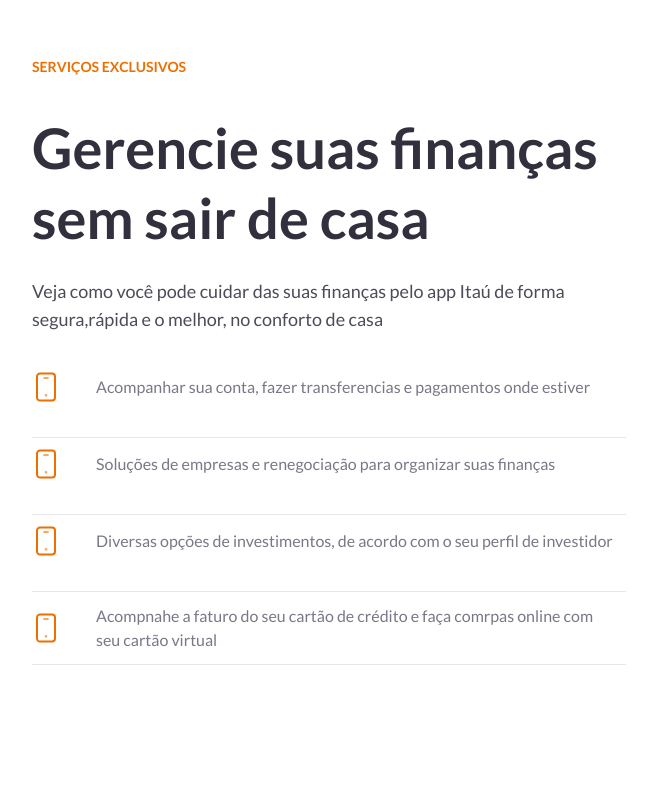
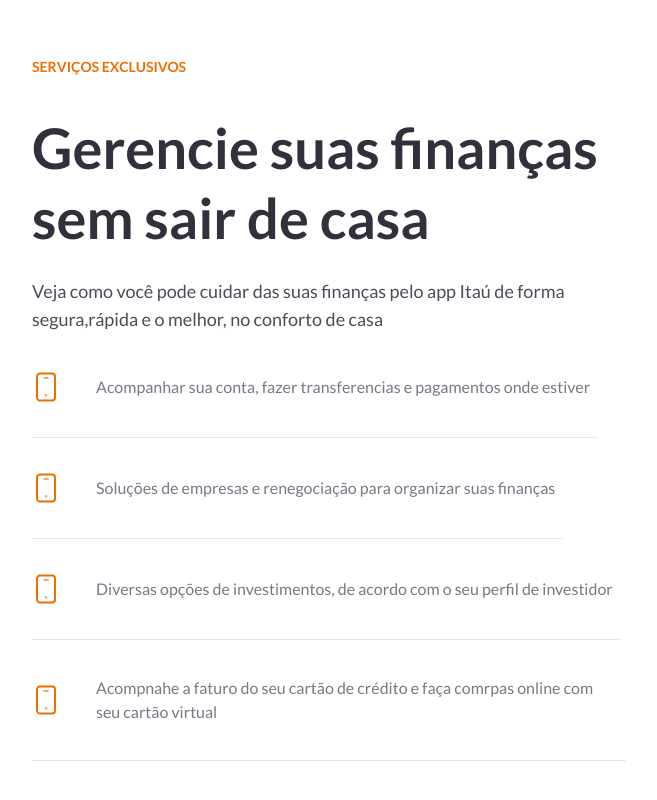
Before and after one commit to DigoFernandes/landingPage, a Next.js app: page / in a window 1280 px wide. Shown: the part 855-1655 px from the top of the page, without its empty margins (0-657 px from the left). Built offline with nearby package versions, Linux system fonts and the light colour scheme.

Commit message:
Criado List component

```diff
--- /dev/null
+++ b/src/components/List.tsx
@@ -0,0 +1,19 @@
+import Image from "next/image";
+import React from "react";
+
+type Props = {
+  icon: string;
+  alt: string;
+  desc: string;
+};
+
+export default function List({ icon, alt, desc }: Props) {
+  return (
+    <li className="flex items-center gap-9 pb-9 border-b-[1px] border-opacity-gray">
+      <div className="w-7 h-7 flex items-center justify-center">
+        <Image src={icon} alt={alt} />
+      </div>
+      <p className="flex-1 text-txt-gray pr-2">{desc}</p>
+    </li>
+  );
+}
--- a/src/components/SectionServices.tsx
+++ b/src/components/SectionServices.tsx
@@ -1,7 +1,8 @@
 import React from "react";
 import Container from "./Container";
-import IconPhone from "@/assets/icon-phone.svg"
+import IconPhone from "@/assets/icon-phone.svg";
 import Image from "next/image";
+import List from "./List";
 
 export default function SectionServices() {
   return (
@@ -19,42 +20,30 @@ export default function SectionServices() {
             segura,rápida e o melhor, no conforto de casa
           </p>
 
-          <ul>
-            <li className="flex items-center gap-9 pb-9 border-b-[1px] border-opacity-gray">
-              <div className="w-7 h-7 flex items-center justify-center">
-                <Image src={IconPhone} alt="Phone icon" />
-              </div>
-              <p className="flex-1 text-txt-gray pr-2">
-                Acompanhar sua conta, fazer transferencias e pagamentos onde
-                estiver
-              </p>
-            </li>
-            <li className="flex pt-3 items-center gap-9 pb-9 border-b-[1px] border-opacity-gray">
-              <div className="w-7 h-7 flex items-center justify-center">
-                <Image src={IconPhone} alt="Phone icon" />
-              </div>
-              <p className="flex-1 text-txt-gray pr-2">
-                Soluções de empresas e renegociação para organizar suas finanças
-              </p>
-            </li>
-            <li className="flex items-center pt-3 gap-9 pb-9 border-b-[1px] border-opacity-gray">
-              <div className="w-7 h-7 flex items-center justify-center">
-                <Image src={IconPhone} alt="Phone icon" />
-              </div>
-              <p className="flex-1 text-txt-gray pr-2">
-                Diversas opções de investimentos, de acordo com o seu perfil de
-                investidor
-              </p>
-            </li>
-            <li className="flex items-center pt-3 gap-9 pb-3 border-b-[1px] border-opacity-gray">
-              <div className="w-7 h-7 flex items-center justify-center">
-                <Image src={IconPhone} alt="Phone icon" />
-              </div>
-              <p className="flex-1 text-txt-gray pr-2">
-                Acompnahe a faturo do seu cartão de crédito e faça comrpas
-                online com seu cartão virtual
-              </p>
-            </li>
+          <ul className="flex flex-col items-start  gap-9">
+            <List
+              alt="Phone Icon"
+              icon={IconPhone}
+              desc="Acompanhar sua conta, fazer transferencias e pagamentos onde
+                estiver"
+            />
+            <List
+              alt="Phone Icon"
+              icon={IconPhone}
+              desc="Soluções de empresas e renegociação para organizar suas finanças"
+            />
+            <List
+              alt="Phone Icon"
+              icon={IconPhone}
+              desc="Diversas opções de investimentos, de acordo com o seu perfil de
+                investidor"
+            />
+            <List
+              alt="Phone Icon"
+              icon={IconPhone}
+              desc="Acompnahe a faturo do seu cartão de crédito e faça comrpas
+                online com seu cartão virtual"
+            />
           </ul>
         </div>
       </Container>
```
